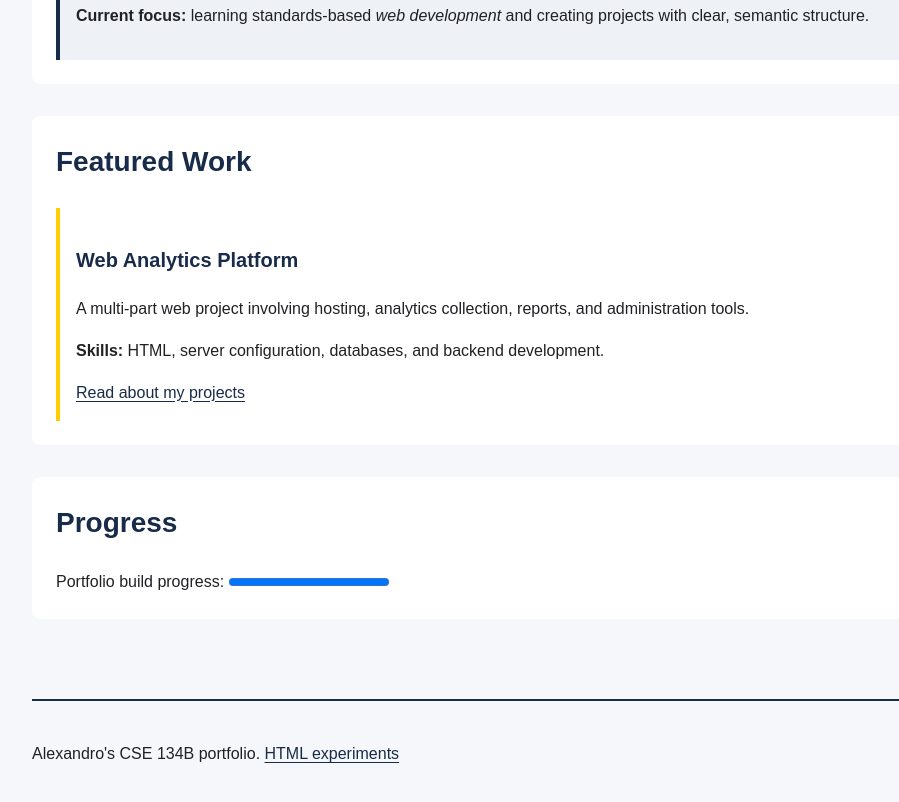
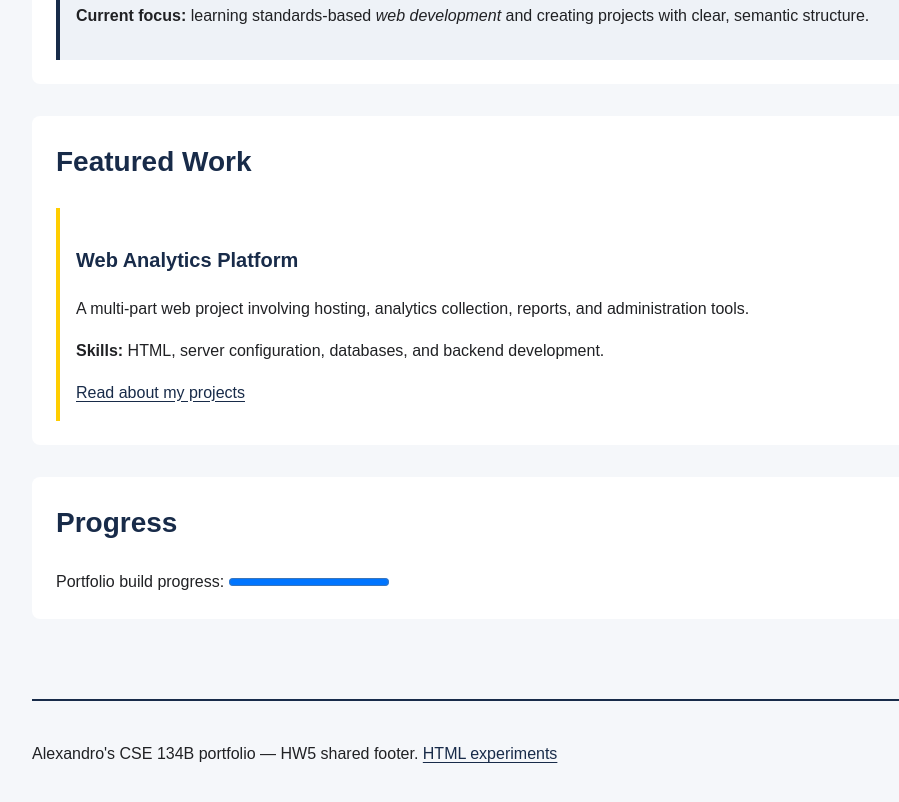
Before and after one commit to AlexandroAcevedo/cse134-hw5, an Eleventy site: page ssg-exercise/src/index.njk in a window 1280 px wide. Shown: the part 406-1208 px from the top of the page, without its empty margins (48-947 px from the left). Built offline with nearby package versions, Linux system fonts and the light colour scheme; Eleventy itself is replaced by a stand-in of ours; files that its build step writes are made by us from their sources.

Commit message:
Update footer text for HW5 shared footer

```diff
--- a/ssg-exercise/src/_includes/footer.njk
+++ b/ssg-exercise/src/_includes/footer.njk
@@ -1,3 +1,3 @@
 <footer>
-  <p>Alexandro's CSE 134B portfolio. <a href="experiments.html">HTML experiments</a></p>
+  <p>Alexandro's CSE 134B portfolio — HW5 shared footer. <a href="experiments.html">HTML experiments</a></p>
 </footer>
```
